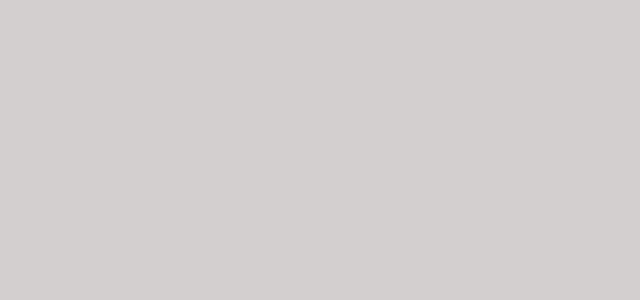
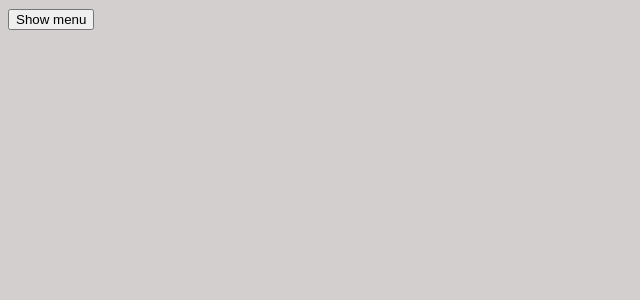
Before and after one commit to Atreus76/Restaurant-little-lemon, a React (Vite) app: page /about in a window 1280 px wide. Before the commit this address had no page. Shown: the top 300 px of the page, without its empty margins (0-640 px from the left). Built offline with nearby package versions, Linux system fonts and the light colour scheme.

Commit message:
Fetch spoonacular data for the menu

```diff
--- a/package.json
+++ b/package.json
@@ -10,6 +10,7 @@
     "preview": "vite preview"
   },
   "dependencies": {
+    "axios": "^1.7.9",
     "firebase": "^11.3.0",
     "react": "^19.0.0",
     "react-dom": "^19.0.0",
--- a/src/App.jsx
+++ b/src/App.jsx
@@ -7,6 +7,7 @@ import {
 import Home from './components/Home'
 import Menu from './components/Menu'
 import LogIn from './components/LogIn'
+import About from './components/About'
 function App() {
   return (
     <Router>
@@ -14,6 +15,7 @@ function App() {
         <Route path='/' element={<Home />}/>
         <Route path='/menu' element={<Menu />}/>
         <Route path='/login' element={<LogIn />}/>
+        <Route path='/about' element={<About />}/>
       </Routes>
     </Router>
   )
--- /dev/null
+++ b/src/components/About.jsx
@@ -0,0 +1,29 @@
+import { useState } from 'react'
+import axios from "axios"
+const API_KEY = "abc"
+
+const About = () => {
+  const handleMenu = async() => {
+    try {
+        const response = await axios.get(
+            `https://api.spoonacular.com/recipes/complexSearch?apiKey=${API_KEY}&number=10`
+        )
+        const data = response.data.results
+        console.log(data)
+    } catch (error) {
+        console.log(error.message)
+    }
+
+  }
+
+
+
+
+  return (
+    <div className='about'>
+        <button onClick={handleMenu}>Show menu</button>
+    </div>
+  )
+}
+
+export default About
--- a/src/components/Menu.jsx
+++ b/src/components/Menu.jsx
@@ -127,6 +127,8 @@ useEffect(()=>{
     }))
   })
 
+
+
   return (
     <div className="menu">
         <h1 className="menu-title">Our Menu</h1>
--- a/src/components/Nav.jsx
+++ b/src/components/Nav.jsx
@@ -14,6 +14,10 @@ const Nav = () => {
   const navigateLogIn = () => {
     navigate("/login")
   }
+
+  const navigateAbout = () => {
+    navigate("/about")
+  }
   return (
     <div className='nav'>
         <div className="nav__pages">Home</div>
@@ -22,7 +26,7 @@ const Nav = () => {
           onClick={() => setShowModal(true)}
         >Book</div>
         {showModal && <BookingModal onClose={() => setShowModal(false)}/>}
-        <div className="nav__pages">About</div>
+        <div className="nav__pages" onClick={navigateAbout}>About</div>
         <div className="nav__pages" onClick={navigateLogIn}>Log In</div>
 
     </div>
```
Also changed, not shown: 1 other file (tests, documents, lock files or other folders).
